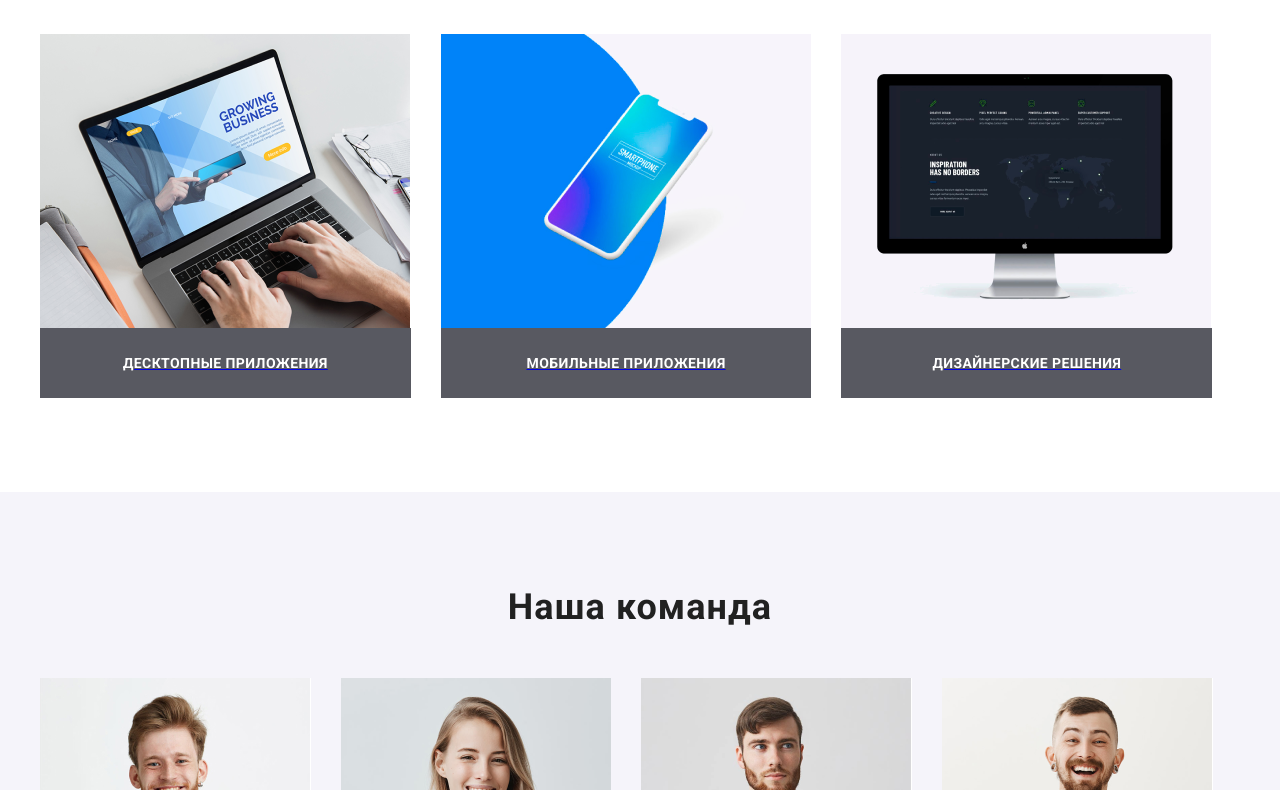
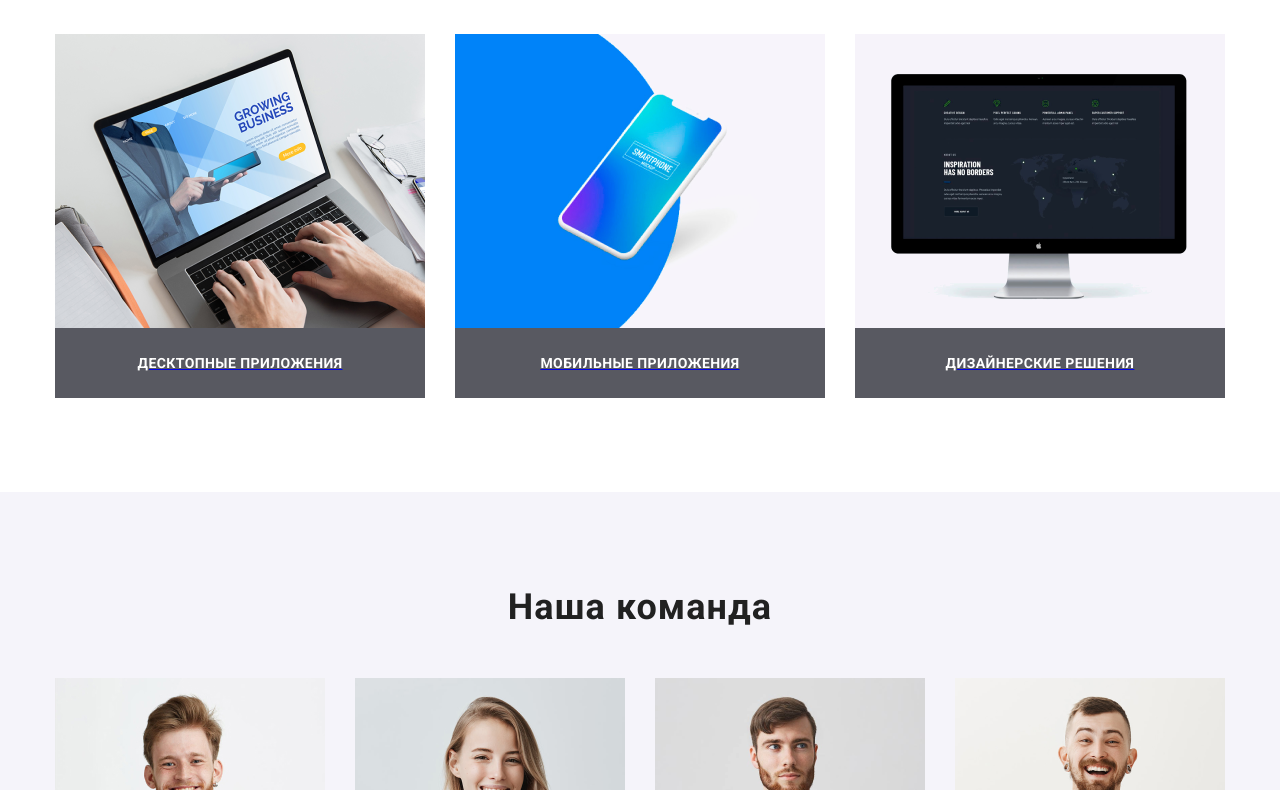
Before and after one commit to Dmytro-Kostiuk/goit-markup-hw-03, a plain HTML site: page index.html in a window 1280 px wide. Shown: the part 659-1449 px from the top of the page. Drawn offline with Linux system fonts and the light colour scheme.

Commit message:
Update style.css

```diff
--- a/css/style.css
+++ b/css/style.css
@@ -15,7 +15,7 @@ body {
 }
 
 .container {
-  width: 1200px;
+  width: 1170px;
   padding-left: 15px;
   padding-right: 15px;
   margin-left: auto;
@@ -187,15 +187,11 @@ h4 {
 }
 
 .list-what-we-do {
-  width: calc((100% - 60px) / 3.075);
+  width: calc((100% - 60px) / 3);
   margin-right: 30px;
 }
 .list-what-we-do:nth-child(3n) {
   margin: 0;
-}
-
-.list-what-we-do > a {
-  width: 370px;
 }
 
 .port-title {
@@ -232,7 +228,7 @@ h4 {
 }
 .item-team-list {
   background: var(--white-color);
-  width: calc((100% - 90px) / 4.1);
+  width: calc((100% - 90px) / 4);
   margin-right: 30px;
 }
 
@@ -333,7 +329,7 @@ h4 {
 
 .item-portfolio {
   display: flex;
-  width: calc((100% - 60px) / 3.1);
+  width: calc((100% - 60px - 6px) / 3);
   margin-right: 30px;
   border: solid 1px #eeeeee;
   margin-bottom: 30px;
```
